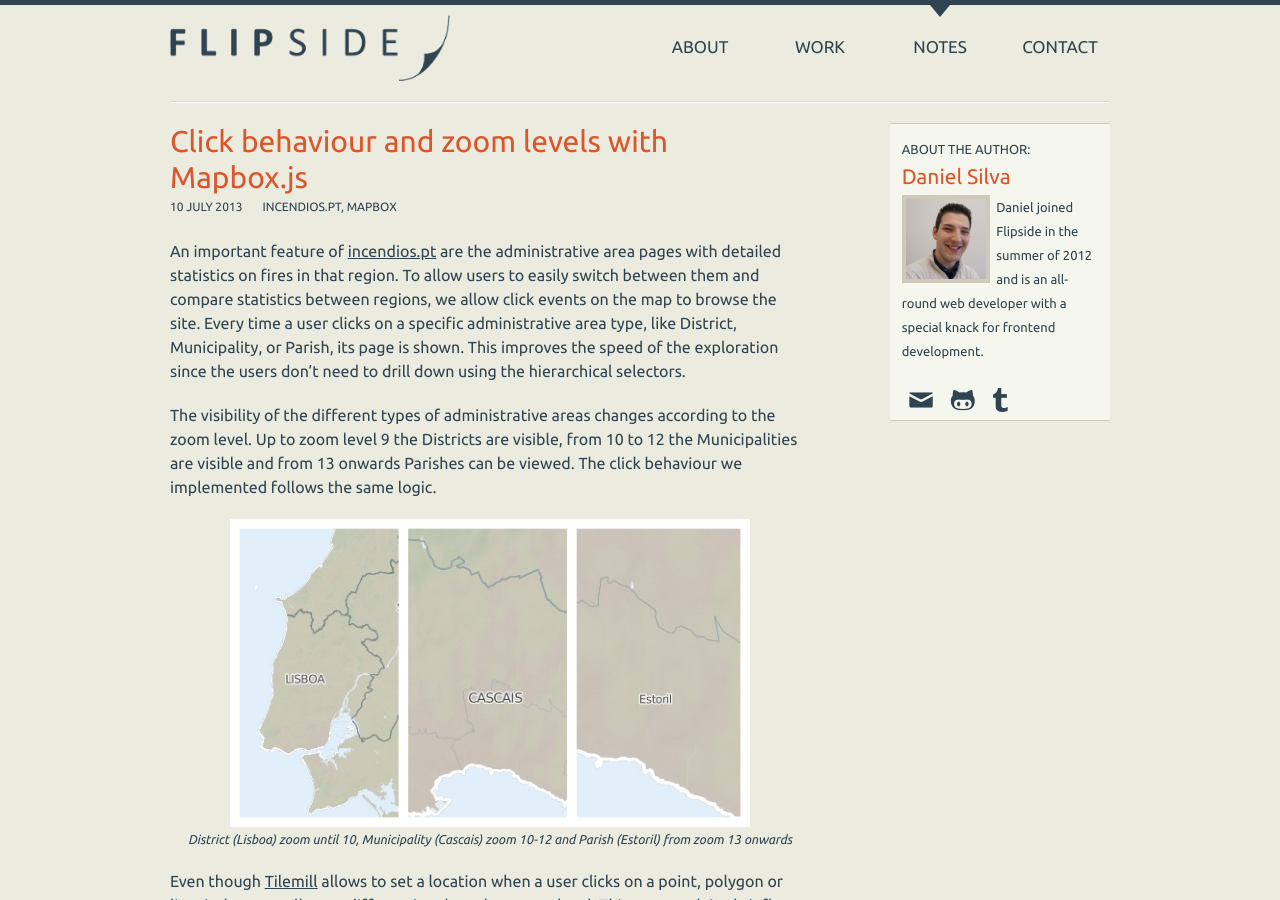
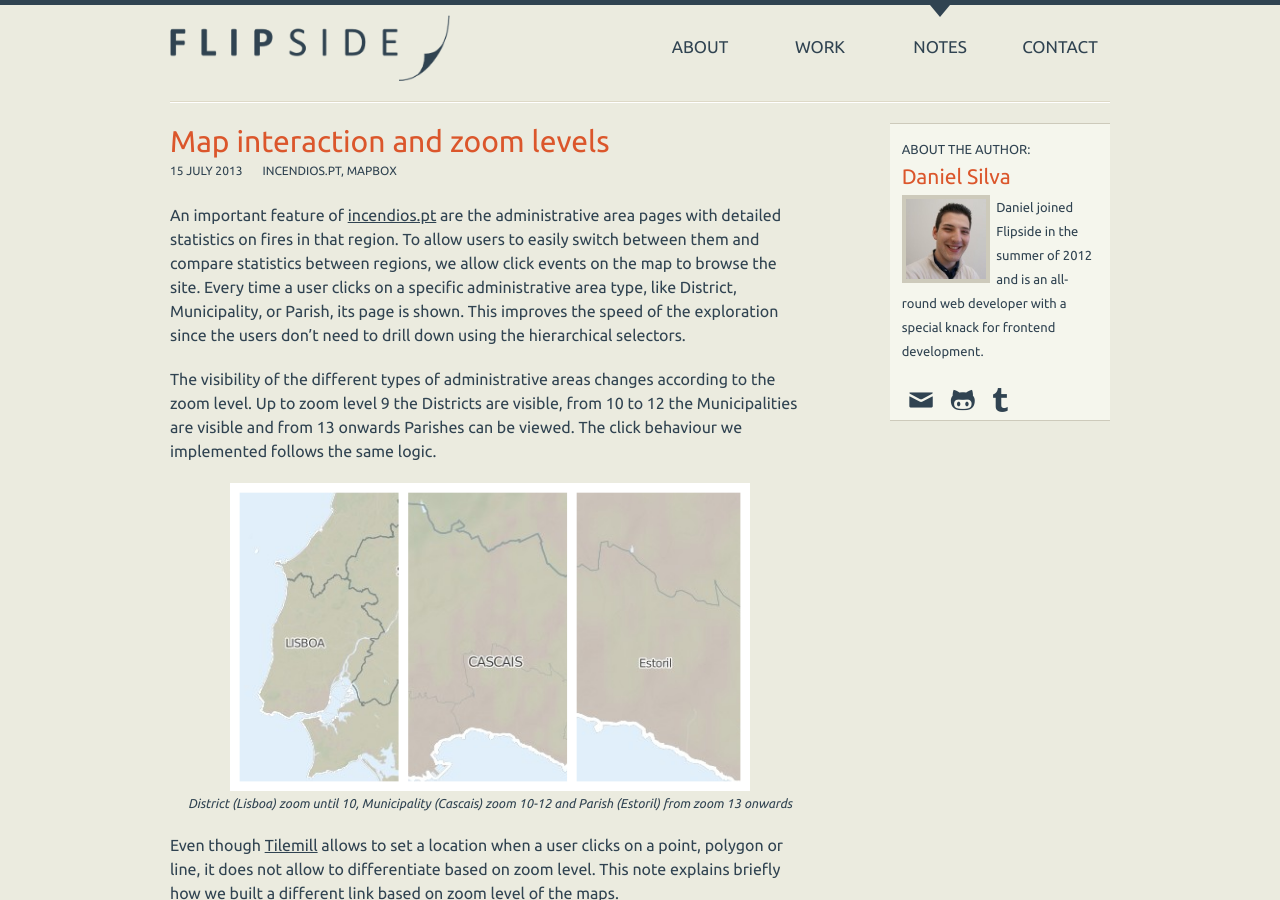
Before and after one commit to flipside-org/flipside.org, a Jekyll site: the page built from _posts/notes/2013-07-15-map-interaction-and-zoom-levels.md, in a window 1280 px wide and 900 px high. Built offline with Jekyll 4.4.1, drawn with Linux system fonts in a browser that asks for light colours; nearby versions of some CDN libraries.

Commit message:
Changed title and filename

```diff
--- a/_posts/notes/2013-07-10-clicks-administrative-areas-incendios.md
+++ b/_posts/notes/2013-07-15-map-interaction-and-zoom-levels.md
@@ -2,7 +2,7 @@
 layout: note
 notes_active : true
 
-title: Click behaviour and zoom levels with Mapbox.js
+title: Map interaction and zoom levels
 category: note
 image: incendios-pt-administrative-areas.png
 tags: incendios.pt mapbox
```
